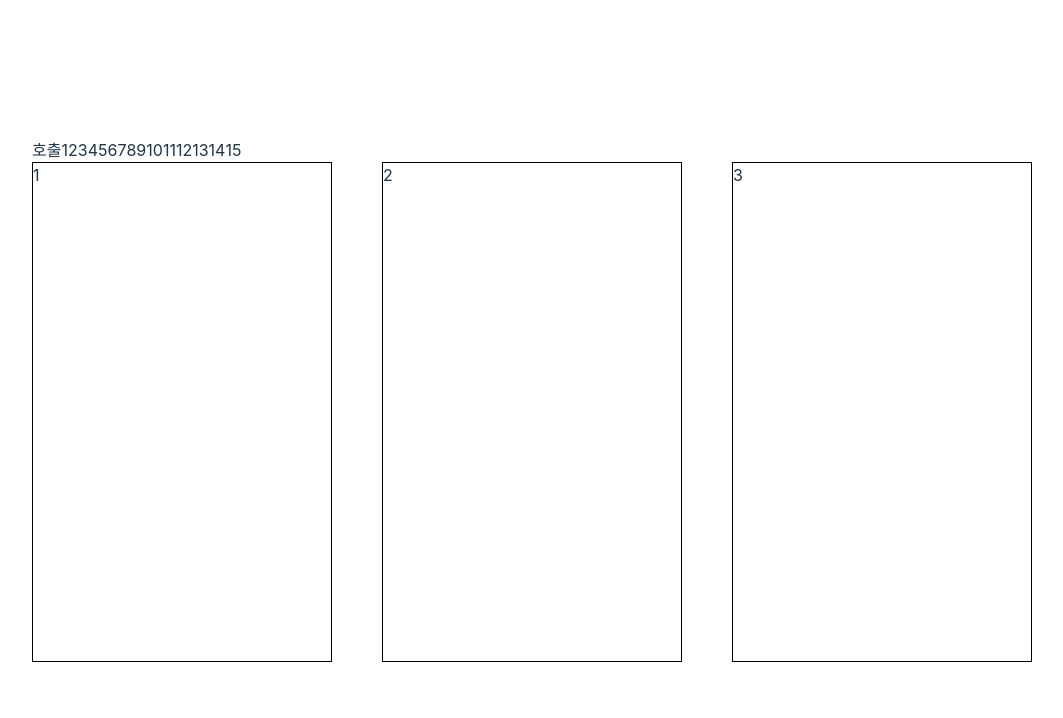
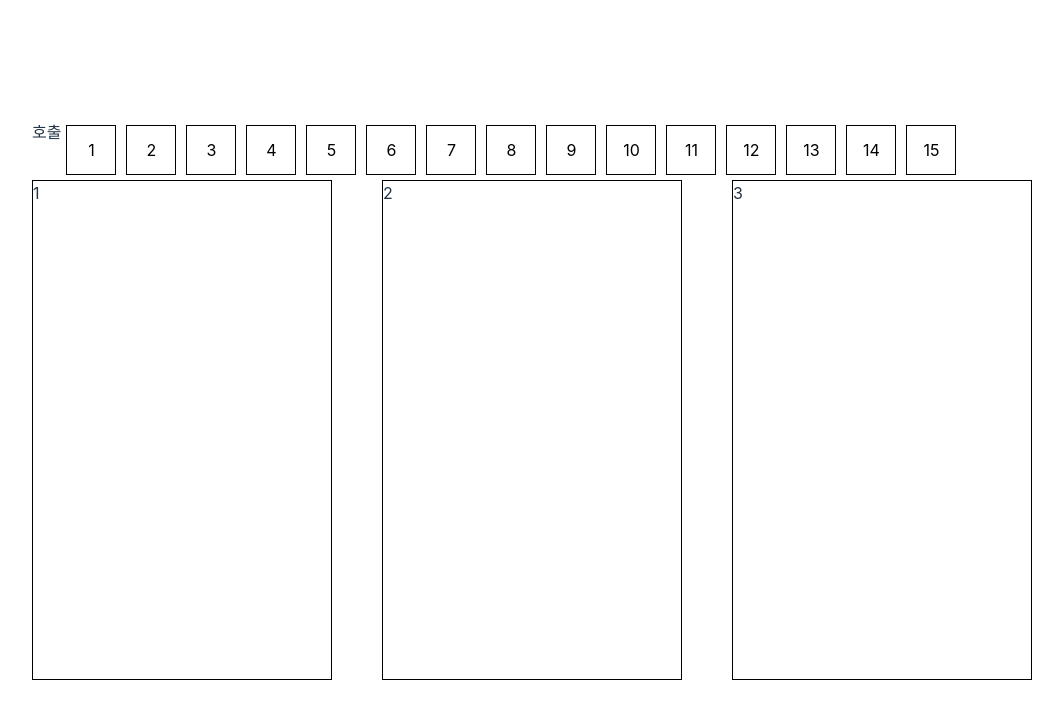
Before and after one commit to sadie100/cafenono-test, a React (Vite) app: page / in a window 1280 px wide. Shown: the top 718 px of the page, without its empty margins (108-1171 px from the left). Built offline with nearby package versions, Linux system fonts and the light colour scheme.

Commit message:
feat: 계층 버튼 state 연결, 대략적인 스타일 구현

```diff
--- a/src/components/FloorButton.tsx
+++ b/src/components/FloorButton.tsx
@@ -1,10 +1,40 @@
+import { useSelectFloor } from '../hooks'
+
 interface IFloorButton {
   floor: number
+  isSelected: boolean
 }
 
+const idleStyle = {
+  border: '1px solid black',
+  color: 'black',
+}
+
+const selectedStyle = {
+  border: '1px solid red',
+  color: 'red',
+  fontWeight: 'bold',
+}
 const FloorButton = (props: IFloorButton) => {
-  const { floor } = props
-  return <div>{floor}</div>
+  const { floor, isSelected } = props
+  const selectElevator = useSelectFloor()
+  return (
+    <div
+      style={{
+        width: '50px',
+        height: '50px',
+        margin: '5px',
+        display: 'flex',
+        justifyContent: 'center',
+        alignItems: 'center',
+        cursor: 'pointer',
+        ...(isSelected ? selectedStyle : idleStyle),
+      }}
+      onClick={() => selectElevator(floor)}
+    >
+      {floor}
+    </div>
+  )
 }
 
 export default FloorButton
--- a/src/components/FloorButtonSection.tsx
+++ b/src/components/FloorButtonSection.tsx
@@ -1,7 +1,9 @@
 import FloorButton from './FloorButton'
 import { FLOOR_ARRAY } from '../Constants'
+import { useFloorMap } from '../hooks'
 
 const FloorButtonSection = () => {
+  const floorMap = useFloorMap()
   return (
     <div
       style={{
@@ -10,15 +12,7 @@ const FloorButtonSection = () => {
     >
       <span>호출</span>
       {FLOOR_ARRAY.map((floor) => (
-        <FloorButton
-          key={floor}
-          style={{
-            width: '50px',
-            height: '50px',
-            margin: '5px',
-          }}
-          floor={floor}
-        />
+        <FloorButton key={floor} floor={floor} isSelected={floorMap[floor] !== 0} />
       ))}
     </div>
   )
```
